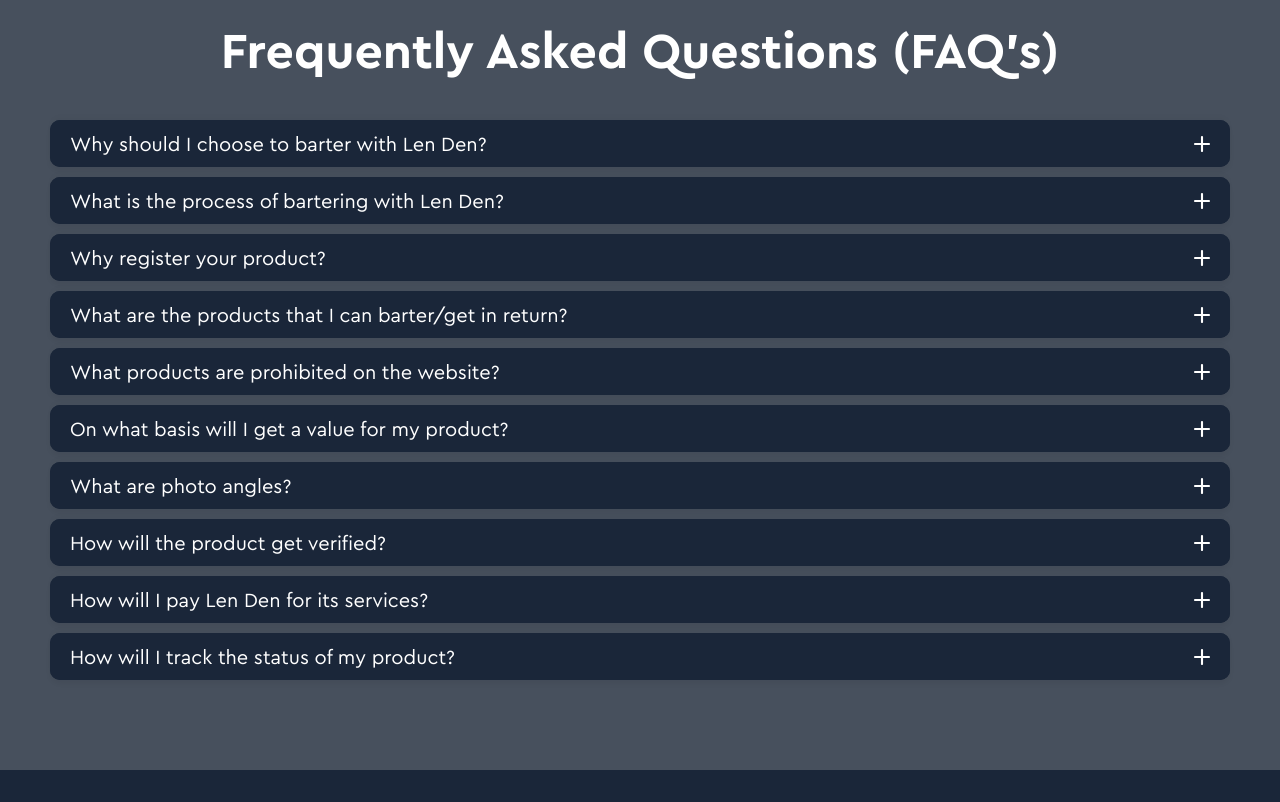
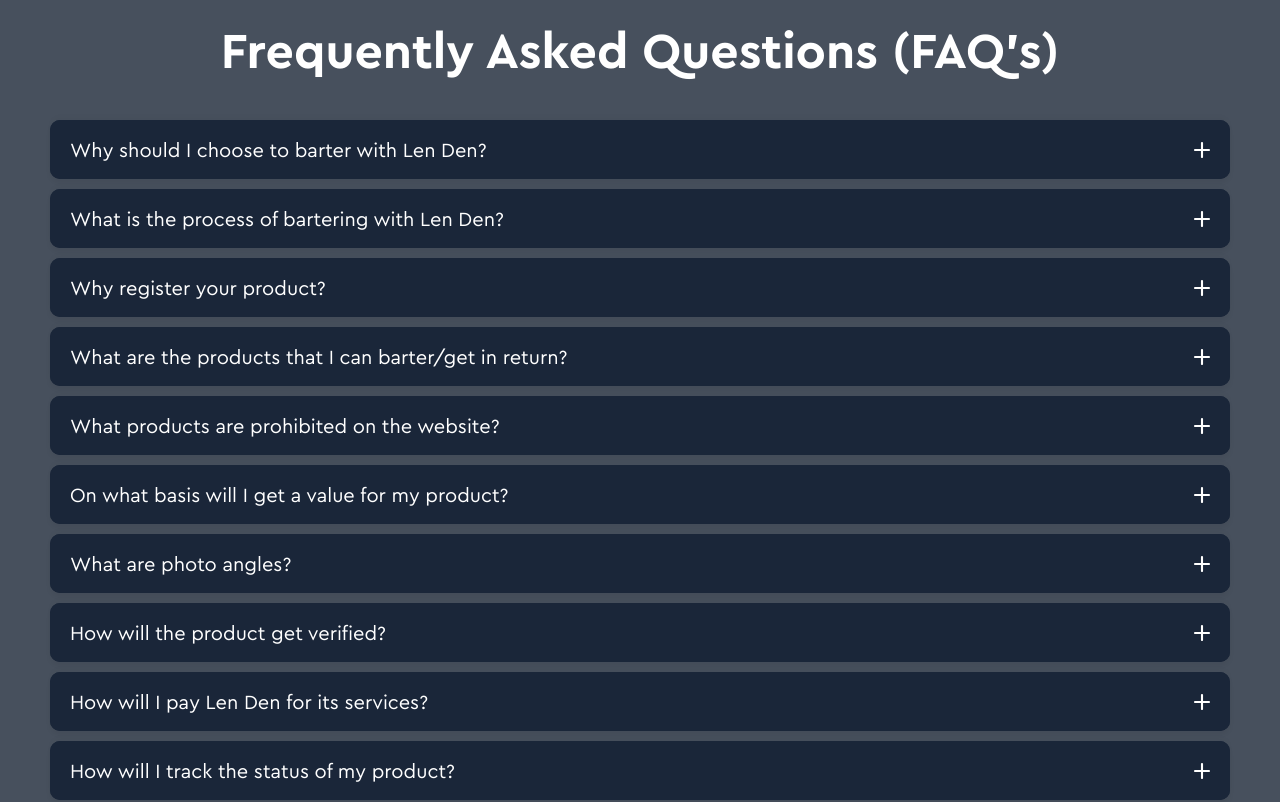
Before and after one commit to TheDemon12/lenden-coming-soon-v2, a React (Create React App) app: page / in a window 1280 px wide. Shown: the part 3880-4682 px from the top of the page. Built offline with nearby package versions, Linux system fonts and the light colour scheme.

Commit message:
faq: increase padding on card-body
Signed-off-by: kartik <kartikbhalla12@gmail.com>

```diff
--- a/src/scss/home/_faq.scss
+++ b/src/scss/home/_faq.scss
@@ -30,7 +30,7 @@
 				padding: 0;
 				text-align: left;
 				div {
-					padding: 0.9rem 2rem;
+					padding: 1.5rem 2rem;
 					display: flex;
 					align-items: center;
 					justify-content: space-between;
@@ -38,14 +38,14 @@
 
 					svg {
 						flex-shrink: 0;
-						margin-left: 1rem;
+						margin-left: 2rem;
 						width: 1.6rem;
 					}
 				}
 			}
 			.card-body {
 				text-align: left;
-				padding: 0 2rem 0.9rem 2rem;
+				padding: 0 2rem 1.5rem 2rem;
 				font-size: 1.6rem;
 			}
 
```
